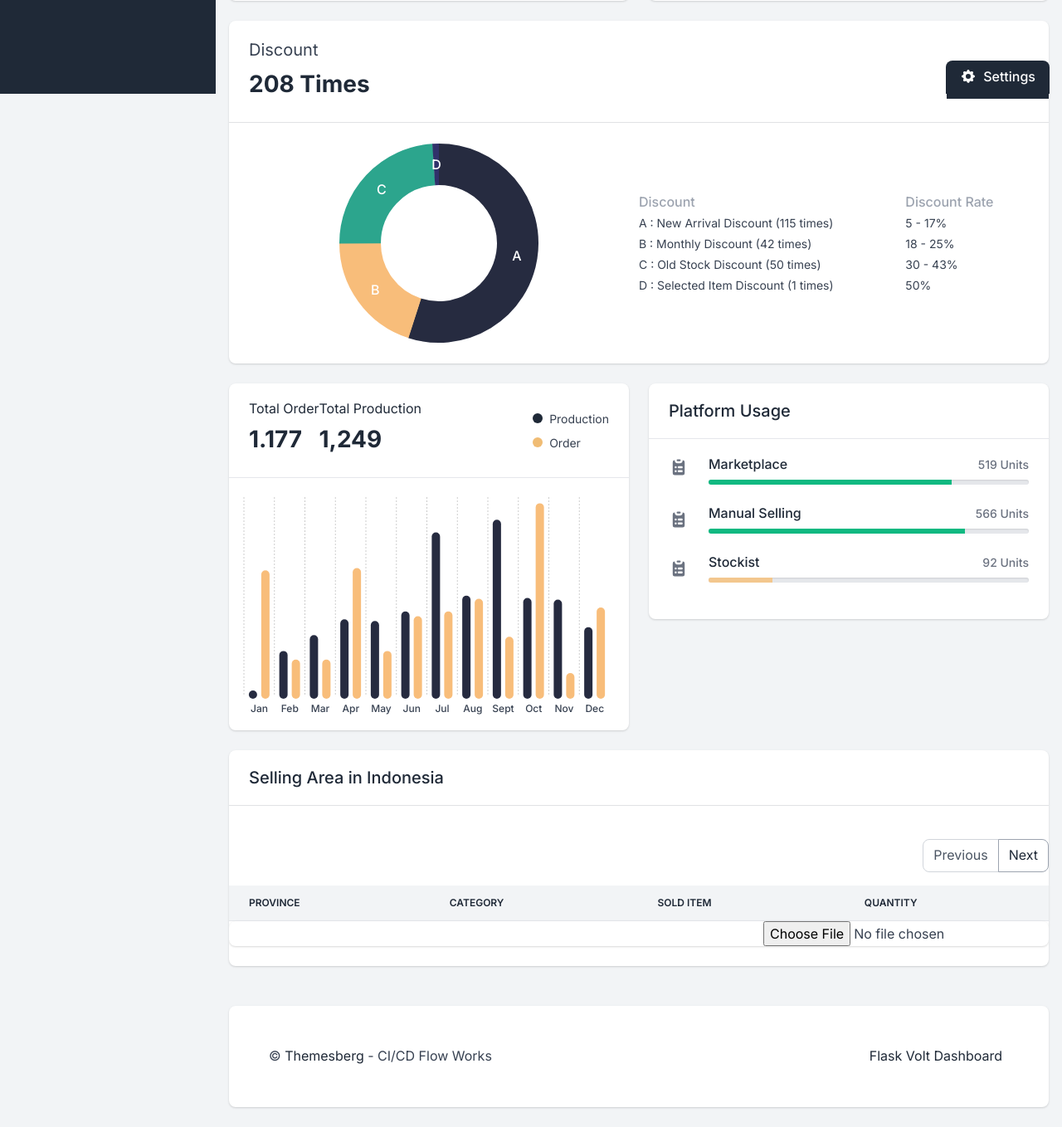
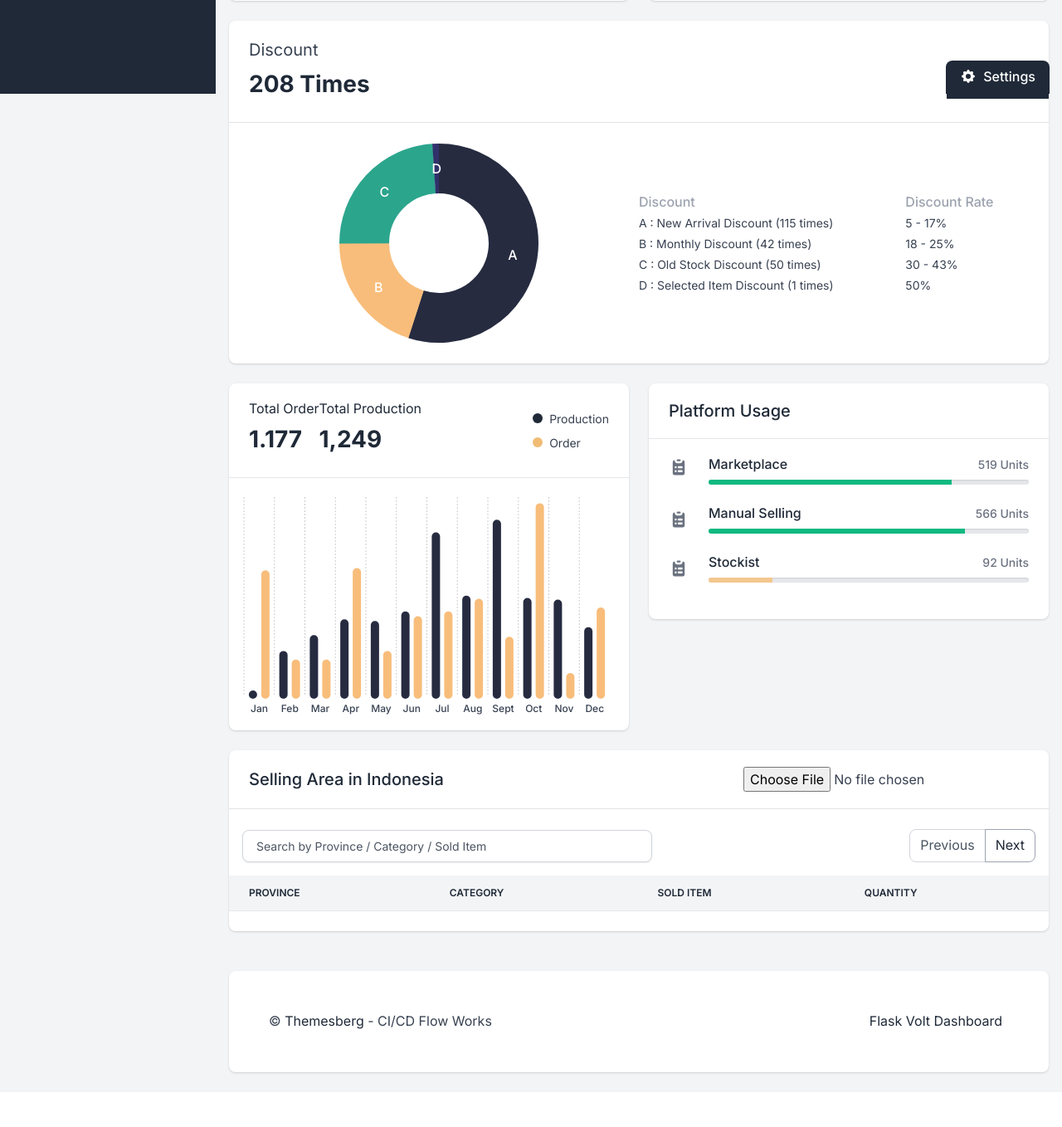
Before and after one commit to daivalf/voltFlask-Twinkle-Dashboard, a Flask app: page /index in a window 1280 px wide. Shown: the part 687-2045 px from the top of the page at 83% size. After the commit the page ends 2003 px from the top, so only its background shows below. Run offline with Flask 2, Linux system fonts and the light colour scheme; the visitor is signed in with stand-in values (Sample User, id 1); data comes from the database, SQL or seed files in the repository; lists and menus that the app fills with data are empty; parts of the project's set-up code (start-up, migrations or seed data) failed here and were passed over; some libraries are stand-ins or nearby versions.

Commit message:
implement search bar

```diff
--- a/apps/static/assets/js/volt.js
+++ b/apps/static/assets/js/volt.js
@@ -177,10 +177,13 @@ d.addEventListener("DOMContentLoaded", function(event) {
             labels: ['A', 'B', 'C', 'D']
           }, {
             donut: true,
-            donutWidth: 50,
+            donutWidth: 60,
             // donutSolid: true,
             // startAngle: 270,
             showLabel: true,
+            plugins: [
+                Chartist.plugins.tooltip() // Add the tooltips plugin
+            ],
           });
     }
 
--- a/apps/templates/home/dashboard.html
+++ b/apps/templates/home/dashboard.html
@@ -109,11 +109,6 @@
                     <div class="d-block mb-3 mb-sm-0">
                         <div class="fs-5 fw-normal mb-2">Discount</div>
                         <h2 class="fs-3 fw-extrabold">208 Times</h2>
-                        <!-- <div class="small mt-2">
-                            <span class="fw-normal me-2">Rate From</span>
-                            <span class="fas fa-angle-up text-success"></span>
-                            <span class="text-success fw-bold"> 237.57%</span>
-                        </div> -->
                     </div>
                 </div>
                 <div class="card-body">
@@ -304,16 +299,27 @@
                 <div class="col-12 mb-4">
                     <div class="card border-0 shadow">
                         <div class="card-header">
-                            <div class="row align-items-center">
+                            <div class="row align-items-center justify-content-between"> <!-- Use justify-content-between to align items to the left and right -->
                                 <div class="col">
                                     <h2 class="fs-5 fw-bold mb-0">Selling Area in Indonesia</h2>
+                                </div>
+                                <div class="col-auto"> <!-- Use col-auto to allow the input element to determine its own width -->
+                                    <div class="align-items-end">
+                                        <input type="file" id="fileInput" accept=".xlsx">
+                                    </div>
                                 </div>
                             </div>
                         </div>
                         <div class="table-responsive py-4">
-<!-- Pagination -->
-<nav class="mt-3">
-    <ul class="pagination justify-content-end" id="paginationList">
+                                <div class="col-xl-12 d-flex justify-content-between align-items-center">
+                                    <!-- Search Bar Column -->
+                                    <div class="col-xl-6 mb-3 ms-3">
+                                        <input type="text" id="searchInput" class="form-control" placeholder="Search by Province / Category / Sold Item">
+                                    </div>
+                                    <!-- Pagination Column -->
+                                    <div class="col-xl-3 d-flex justify-content-end me-3" id="paginationColumn"> <!-- Adjust the width as needed -->
+                                        <nav class="">
+                                            <ul class="pagination" id="paginationList">
                                                 <!-- Previous Button -->
                                                 <li class="page-item disabled">
                                                     <a class="page-link" href="#" tabindex="-1">Previous</a>
@@ -325,6 +331,8 @@
                                                 </li>
                                             </ul>
                                         </nav>
+                                    </div>
+                                </div>
 
 <table class="table align-items-center table-flush">
     <thead class="thead-light">
@@ -338,14 +346,57 @@
     <tbody id="tableBody"></tbody>
 </table>
 
-<div class="align-items-end card border-0 shadow">
-    <input type="file" id="fileInput" accept=".xlsx">
-</div>
-
 <script>
     let rows = [];
     let totalRows = 0;
     let fileSelected = false;
+
+    // Input element for the search bar
+const searchInput = document.getElementById('searchInput');
+
+// Attach an input event listener to the search input
+searchInput.addEventListener('input', () => {
+        const query = searchInput.value.trim(); // Trim whitespace from input
+        performSearch(query);
+        togglePagination(query);
+    });
+
+    function togglePagination(query) {
+    const paginationColumn = document.getElementById('paginationColumn');
+    const paginationList = document.getElementById('paginationList');
+
+    if (query !== '') {
+        paginationColumn.style.visibility = 'hidden'; // Make the pagination column invisible
+    } else {
+        paginationColumn.style.visibility = 'visible'; // Make the pagination column visible
+    }
+}
+
+// Function to perform the search
+function performSearch(query) {
+    const tableBody = document.getElementById('tableBody');
+    tableBody.innerHTML = '';
+
+    const columnsToShow = [11, 3, 14, 4]; // Indices of columns to show
+
+    rows.forEach((row, rowIndex) => {
+        if (rowIndex >= 1) { // Skip header row
+            const province = row[11] || '';
+            const category = row[3] || '';
+            const soldItem = row[14] || '';
+            if (province.toLowerCase().includes(query.toLowerCase()) || category.toLowerCase().includes(query.toLowerCase()) || soldItem.toLowerCase().includes(query.toLowerCase())) {
+                const tr = document.createElement('tr');
+                columnsToShow.forEach((columnIndex) => {
+                    const td = document.createElement('td');
+                    td.textContent = row[columnIndex] || '';
+                    tr.appendChild(td);
+                });
+                tableBody.appendChild(tr);
+            }
+        }
+    });
+}
+
     document.getElementById('fileInput').addEventListener('change', async (event) => {
         const file = event.target.files[0];
         if (file) {
@@ -364,7 +415,7 @@
                 console.log(totalRows);
 
                 // Calculate totalPages
-                const rowsPerPage = 10;
+                const rowsPerPage = 15;
                 const totalPages = Math.ceil(totalRows / rowsPerPage);
 
                 // Calculate current page (you can get this from user input or other logic)
@@ -391,6 +442,8 @@
             };
             reader.readAsArrayBuffer(file);
         }
+        searchInput.value = '';
+        performSearch('');
     });
 
     document.getElementById('fileInput').addEventListener('change', async (event) => {
@@ -488,7 +541,7 @@ function updatePaginationLinks(currentPage, totalPages) {
     }
 
     const tableBody = document.getElementById('tableBody');
-    const rowsPerPage = 10;
+    const rowsPerPage = 15;
     const startIndex = (pageNumber - 1) * rowsPerPage;
     const endIndex = Math.min(startIndex + rowsPerPage, totalRows);
 
```
Lines whose indentation alone changed are shown as unchanged.
